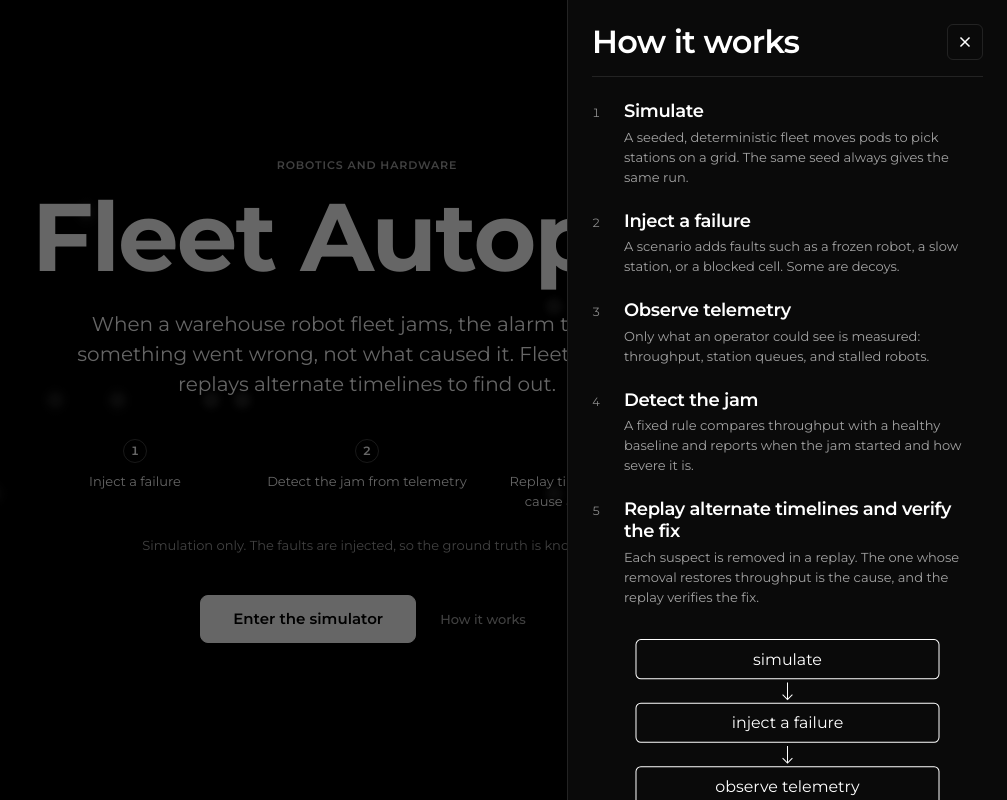
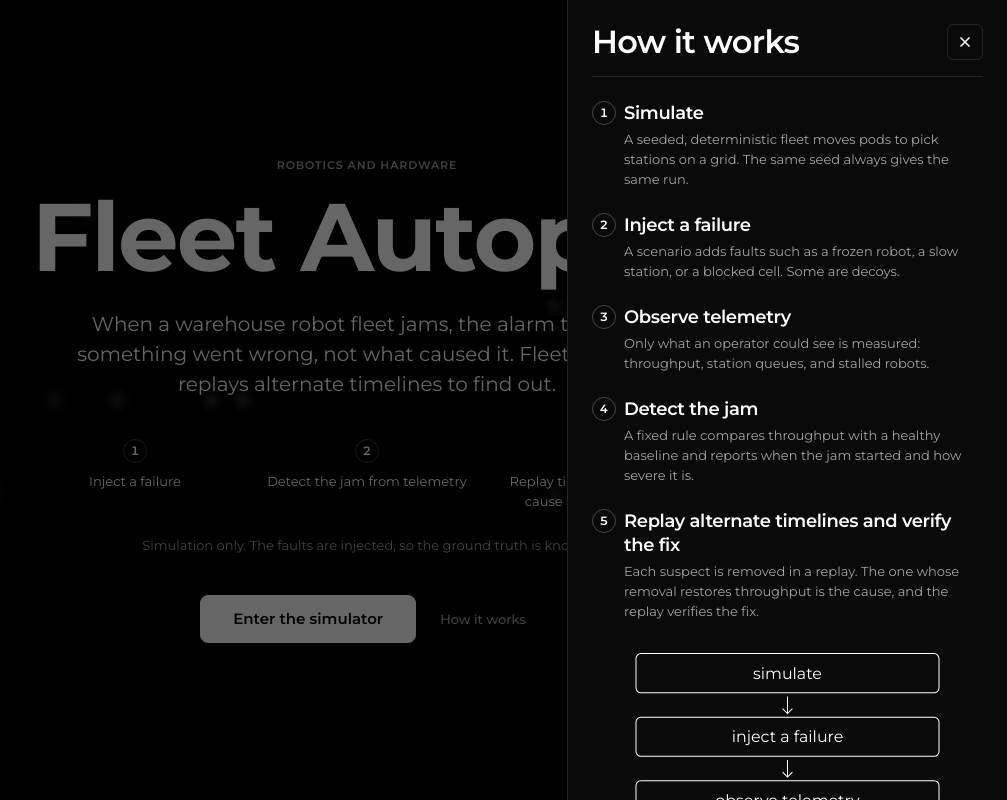
Before and after one commit to Asphar0057/Fleet-Autopsy, a React (Vite) app: page / in a window 1280 px wide. Both pictures are taken after a click on the button "How it works". Shown: the whole page, without its empty margins (273-1280 px from the left). Built offline with nearby package versions, Linux system fonts and the light colour scheme.

Commit message:
unify control, tooltip and drawer details

```diff
--- a/src/styles/base.css
+++ b/src/styles/base.css
@@ -379,8 +379,8 @@ button.wordmark {
   border: 1px solid var(--hairline-strong);
   border-radius: var(--radius-pill);
   transition:
-    background-color var(--dur) var(--ease),
-    border-color var(--dur) var(--ease);
+    background-color var(--dur-fast) var(--ease),
+    border-color var(--dur-fast) var(--ease);
 }
 
 .switch-thumb {
@@ -540,7 +540,7 @@ input[type='number']:hover:not(:disabled) {
   width: max-content;
   max-width: min(240px, calc(100vw - 32px));
   padding: var(--s-2) var(--s-3);
-  background: var(--surface);
+  background: var(--bg);
   color: var(--fg);
   font-family: var(--font-sans);
   font-size: var(--fs-ui);
@@ -549,14 +549,14 @@ input[type='number']:hover:not(:disabled) {
   text-align: left;
   white-space: normal;
   border: 1px solid var(--hairline-strong);
-  border-radius: var(--radius);
+  border-radius: var(--radius-card);
   transform: translateX(-50%);
   visibility: hidden;
   opacity: 0;
   pointer-events: none;
   transition:
-    opacity var(--dur) var(--ease),
-    visibility var(--dur) var(--ease);
+    opacity var(--dur-fast) var(--ease),
+    visibility var(--dur-fast) var(--ease);
 }
 
 .infotip:hover .infotip-text,
@@ -631,7 +631,7 @@ input[type='number']::-webkit-inner-spin-button {
   margin: 0;
 }
 
-/* Range: 1px faint track, 12px round white thumb, no browser accent fill. */
+/* Range: 2px pill track, 14px round white thumb, no browser fill colour. */
 input[type='range'] {
   appearance: none;
   -webkit-appearance: none;
@@ -643,26 +643,28 @@ input[type='range'] {
 }
 
 input[type='range']::-webkit-slider-runnable-track {
-  height: 1px;
+  height: 2px;
   background: var(--hairline-strong);
   border: 0;
+  border-radius: var(--radius-pill);
 }
 
 input[type='range']::-webkit-slider-thumb {
   -webkit-appearance: none;
   appearance: none;
-  width: 12px;
-  height: 12px;
-  margin-top: -5.5px; /* center on the 1px track */
+  width: 14px;
+  height: 14px;
+  margin-top: -6px; /* center on the 2px track */
   background: var(--fg);
   border: 0;
   border-radius: var(--radius-pill);
 }
 
 input[type='range']::-moz-range-track {
-  height: 1px;
+  height: 2px;
   background: var(--hairline-strong);
   border: 0;
+  border-radius: var(--radius-pill);
 }
 
 input[type='range']::-moz-range-progress {
@@ -670,8 +672,8 @@ input[type='range']::-moz-range-progress {
 }
 
 input[type='range']::-moz-range-thumb {
-  width: 12px;
-  height: 12px;
+  width: 14px;
+  height: 14px;
   background: var(--fg);
   border: 0;
   border-radius: var(--radius-pill);
@@ -690,7 +692,7 @@ input[type='range']:disabled {
   width: calc(10ch + 16px);
 }
 
-/* Select: hairline border, no fill; a text caret in a wrapper replaces the
+/* Select: hairline border, no fill; a CSS chevron in a wrapper replaces the
    native arrow (no images, no gradients). Natural width (~209px for the
    longest option), capped at the content width so it never forces overflow. */
 .select {
@@ -700,20 +702,23 @@ input[type='range']:disabled {
   max-width: 100%;
 }
 
+/* Chevron: a 6px square with right and bottom borders, turned 45deg; the
+   -75% lift centres the rotated point on the control's midline. */
 .select::after {
-  content: '▾';
+  content: '';
   position: absolute;
-  right: 10px;
+  right: 12px;
   top: 50%;
-  transform: translateY(-50%);
-  font-size: var(--fs-meta);
-  line-height: 1;
-  color: var(--fg-2);
+  width: 6px;
+  height: 6px;
+  border-right: 1.5px solid var(--fg-2);
+  border-bottom: 1.5px solid var(--fg-2);
+  transform: translateY(-75%) rotate(45deg);
   pointer-events: none;
 }
 
 .select select {
-  padding: 0 28px 0 12px;
+  padding: 0 32px 0 12px;
   max-width: 100%;
   cursor: pointer;
 }
@@ -1170,7 +1175,7 @@ input[type='range']:disabled {
   width: 100%;
 }
 
-/* Scrubber range: 1px track at .3 alpha; the 12px round white thumb comes from
+/* Scrubber range: 2px track at .3 alpha; the 14px round white thumb comes from
    the shared input[type='range'] rules. */
 .scrubber-input::-webkit-slider-runnable-track {
   background: var(--scrub-track);
--- a/src/styles/drawer.css
+++ b/src/styles/drawer.css
@@ -62,14 +62,20 @@
   display: grid;
   grid-template-columns: var(--s-4) minmax(0, 1fr);
   gap: var(--s-2);
-  align-items: baseline;
+  align-items: start;
 }
 
+/* Same 24px circle as the landing .step-num. */
 .hiw-num {
-  font-family: var(--font-sans);
-  font-size: var(--fs-meta);
-  color: var(--fg-3);
+  display: inline-grid;
+  place-items: center;
+  width: 24px;
+  height: 24px;
+  border: 1px solid var(--hairline-strong);
+  border-radius: 50%;
+  font: 600 var(--fs-meta) / 1 var(--font-sans);
   font-variant-numeric: tabular-nums;
+  color: var(--fg);
 }
 
 .hiw-step-title {
@@ -77,7 +83,7 @@
   font-family: var(--font-sans);
   font-weight: 600;
   font-size: var(--fs-h2);
-  line-height: 1.2;
+  line-height: 24px; /* matches the 24px number circle */
   letter-spacing: var(--tracking-tight);
 }
 
```
